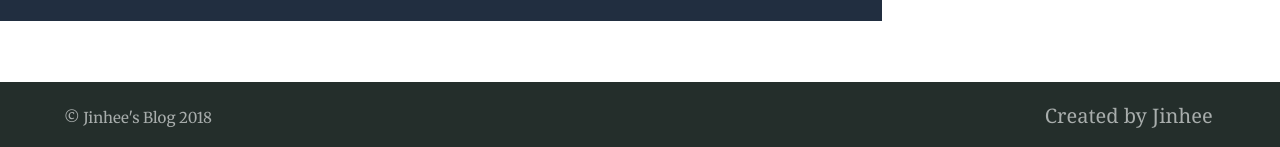
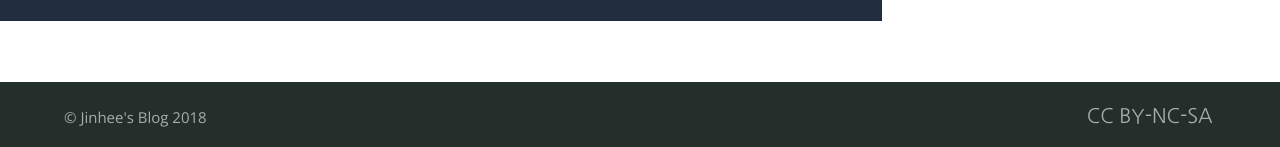
Before and after one commit to JinheeC/JinheeC.github.io, a Jekyll site: the page built from about-cp-origin.md, in a window 1280 px wide and 900 px high, scrolled down 6680 px, cut to the strip 490-900 px from the top of the window. Shown: the part 260-407 px from the top of the strip. Built offline with Jekyll 4.4.1, drawn with Linux system fonts in a browser that asks for light colours; our own code applies the rules of GitHub Pages for plain Markdown files.

Commit message:
change font

```diff
--- a/_config.yml
+++ b/_config.yml
@@ -96,7 +96,7 @@ navigation_header:
 #  Fork Alembic: https://github.com/daviddarnes/alembic
 
 navigation_footer:
-  Created by Jinhee: https://jinheec.github.io/about/
+  CC BY-NC-SA: https://creativecommons.org/licenses/by-nc-sa/2.0/
 
 social_links: # Appears in sidebar. Set the urls then uncomment and comment out as desired
   Twitter: https://twitter.com/jinheeway
--- a/_sass/_settings.scss
+++ b/_sass/_settings.scss
@@ -15,7 +15,7 @@ $white: #ffffff;
 
 // Typography
 $bodytype: (
-  font-family: 'Georgia, serif',
+  font-family: '"Nanum Gothic", sans-serif',
   regular: 400,
   bold: 700,
   italic: italic,
@@ -23,7 +23,7 @@ $bodytype: (
 );
 
 $headingtype: (
-  font-family: '"Merriweather", serif',
+  font-family: '"Open Sans", serif',
   regular: 400,
   bold: 700,
   cap-height: 0.75
@@ -36,4 +36,6 @@ $monospacetype: (
 );
 
 // Font import, if you're using a non-standard web font
-@import url('https://fonts.googleapis.com/css?family=Merriweather:400,700');
+//@import url('https://fonts.googleapis.com/css?family=Merriweather:400,700');
+@import url('https://fonts.googleapis.com/css?family=Nanum+Gothic|Open+Sans');
+//@import url('https://fonts.googleapis.com/css?family=Nanum+Gothic');
```
